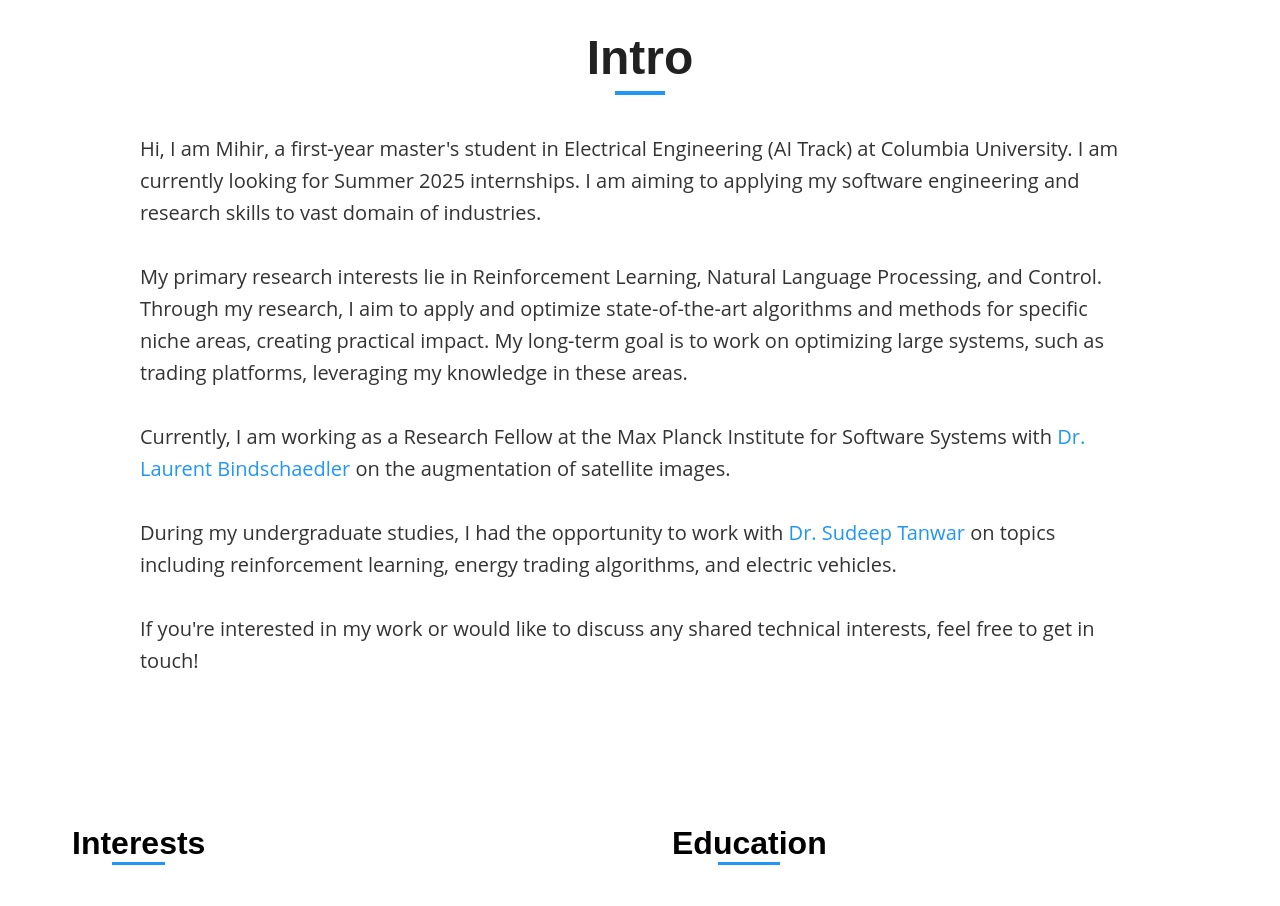
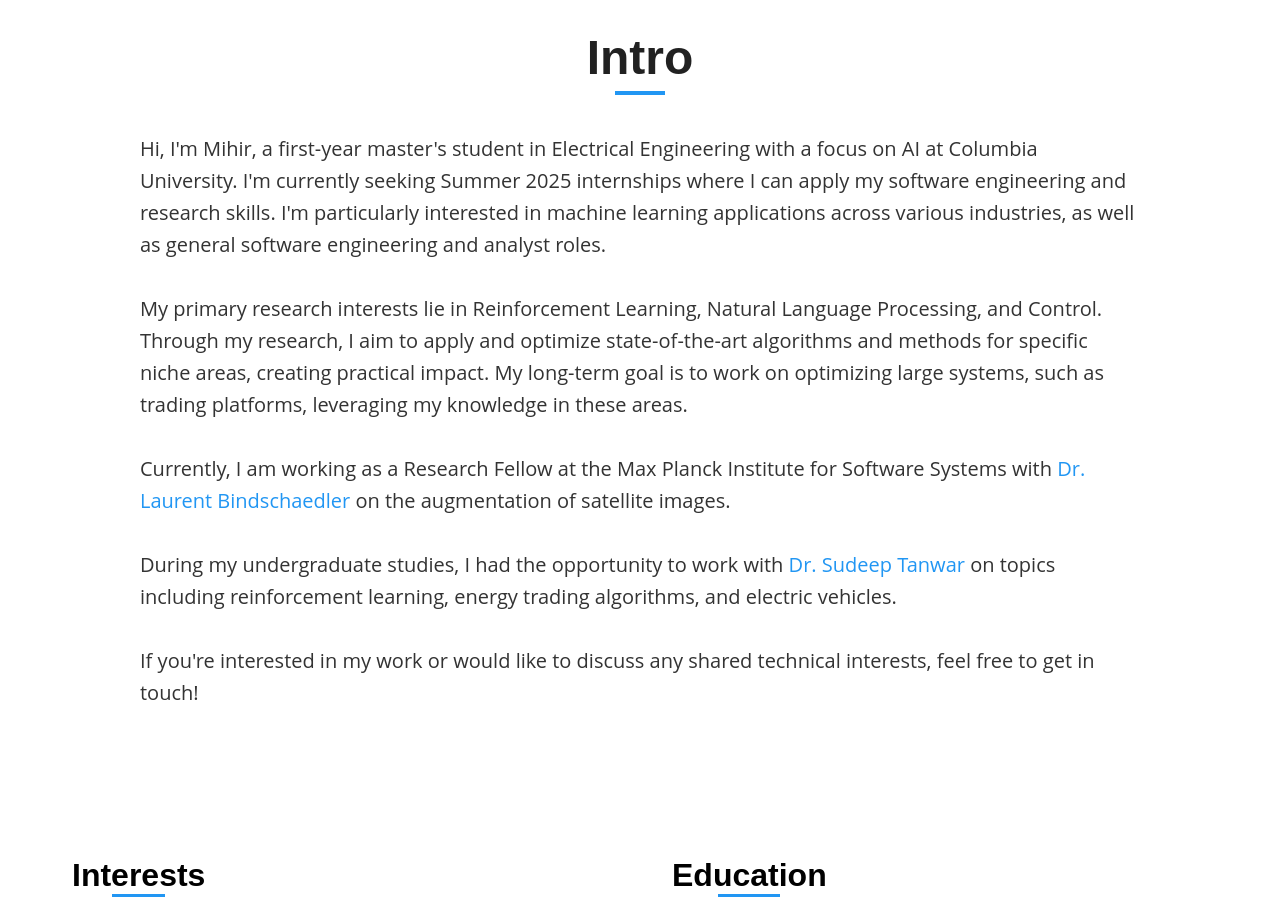
Before and after one commit to iamMihirT/iamMihirT.github.io, a React (Create React App) app in the folder my-website/: page / in a window 1280 px wide. Shown: the part 860-1766 px from the top of the page. Built offline with nearby package versions, Linux system fonts and the light colour scheme.

Commit message:
Changes in Intro

```diff
--- a/my-website/src/components/IntroSection.tsx
+++ b/my-website/src/components/IntroSection.tsx
@@ -49,9 +49,9 @@ const IntroSection = () => {
       <IntroContainer id = "intro">
         <IntroTitle>Intro</IntroTitle>
         <IntroText>
-          Hi, I am Mihir, a first-year master's student in Electrical Engineering (AI Track) at Columbia University. I am currently looking for Summer 2025 internships. I am aiming to applying my software engineering and research skills to vast domain of industries.
-          <br /><br />
-          My primary research interests lie in Reinforcement Learning, Natural Language Processing, and Control. Through my research, I aim to apply and optimize state-of-the-art algorithms and methods for specific niche areas, creating practical impact. My long-term goal is to work on optimizing large systems, such as trading platforms, leveraging my knowledge in these areas.
+        Hi, I'm Mihir, a first-year master's student in Electrical Engineering with a focus on AI at Columbia University. I'm currently seeking Summer 2025 internships where I can apply my software engineering and research skills. I'm particularly interested in machine learning applications across various industries, as well as general software engineering and analyst roles.
+        <br /><br />
+        My primary research interests lie in Reinforcement Learning, Natural Language Processing, and Control. Through my research, I aim to apply and optimize state-of-the-art algorithms and methods for specific niche areas, creating practical impact. My long-term goal is to work on optimizing large systems, such as trading platforms, leveraging my knowledge in these areas.
           <br /><br />
           Currently, I am working as a Research Fellow at the Max Planck Institute for Software Systems with <Link href="https://binds.ch/" target="_blank" rel="noopener noreferrer">Dr. Laurent Bindschaedler</Link> on the augmentation of satellite images.
           <br /><br />
```
